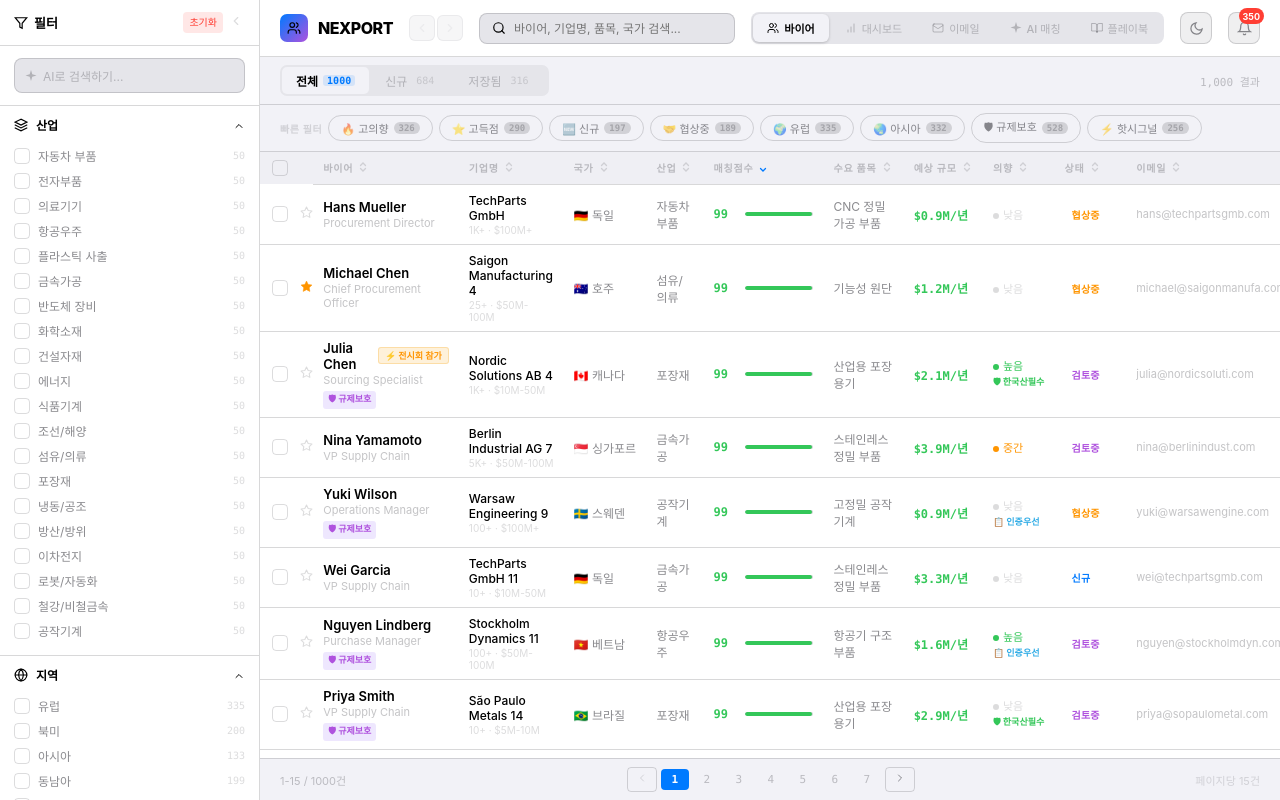
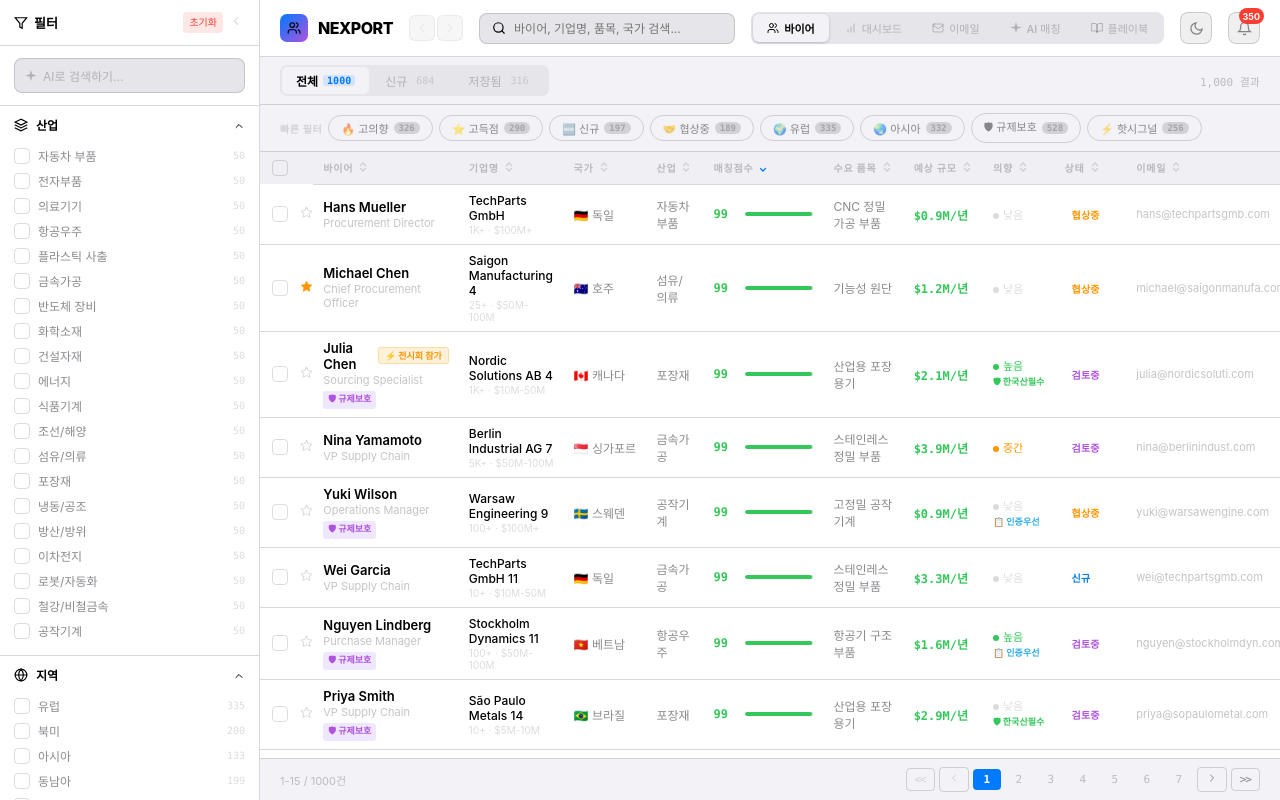
Before and after one commit to woozani/nexport-platform, a React (Vite) app: page / in a window 1280 px wide. Both pictures are taken after a click on the element "로그인". Built offline with nearby package versions, Linux system fonts and the light colour scheme.

Commit message:
feat: 페이지네이션 맨앞(<<)/맨끝(>>) 버튼 추가, '페이지당 N건' 문구 제거

```diff
--- a/src/App.jsx
+++ b/src/App.jsx
@@ -3579,6 +3579,8 @@ fi fi${Math.min(i+1,5)}`}
               {filtered.length > 0 && `${(page-1)*perPage+1}-${Math.min(page*perPage,filtered.length)} / ${filtered.length}건`}
             </div>
             <div style={{display:"flex",gap:4,alignItems:"center"}}>
+              {/* 맨 앞 */}
+              <div onClick={()=>page>1&&setPage(1)} style={{padding:"4px 8px",borderRadius:4,border:"1px solid var(--border)",cursor:page>1?"pointer":"default",color:page>1?"var(--t2)":"var(--t4)",fontSize:11,fontFamily:"var(--mono)",letterSpacing:"-1px"}}>{"<<"}</div>
               <div onClick={()=>page>1&&setPage(p=>p-1)} style={{padding:"4px 8px",borderRadius:4,border:"1px solid var(--border)",cursor:page>1?"pointer":"default",color:page>1?"var(--t2)":"var(--t4)",fontSize:11}}><Ic.ChevLeft s={12}/></div>
               {Array.from({length:Math.min(7,totalPages)}, (_,i) => {
                 let p;
@@ -3595,8 +3597,9 @@ fi fi${Math.min(i+1,5)}`}
                 );
               })}
               <div onClick={()=>page<totalPages&&setPage(p=>p+1)} style={{padding:"4px 8px",borderRadius:4,border:"1px solid var(--border)",cursor:page<totalPages?"pointer":"default",color:page<totalPages?"var(--t2)":"var(--t4)",fontSize:11}}><Ic.ChevRight s={12}/></div>
-            </div>
-            <div style={{fontSize:11,color:"var(--t4)"}}>페이지당 {perPage}건</div>
+              {/* 맨 끝 */}
+              <div onClick={()=>page<totalPages&&setPage(totalPages)} style={{padding:"4px 8px",borderRadius:4,border:"1px solid var(--border)",cursor:page<totalPages?"pointer":"default",color:page<totalPages?"var(--t2)":"var(--t4)",fontSize:11,fontFamily:"var(--mono)",letterSpacing:"-1px"}}>{">>"}</div>
+            </div>
           </div>
 
           {/* Floating Action Bar */}
```
